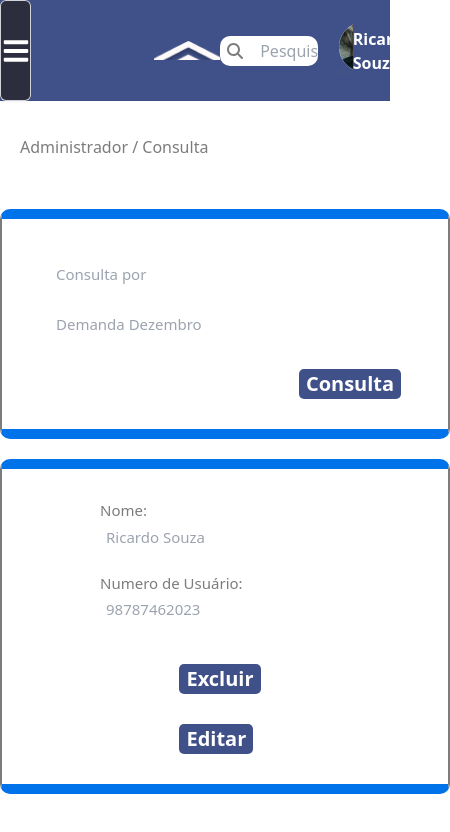
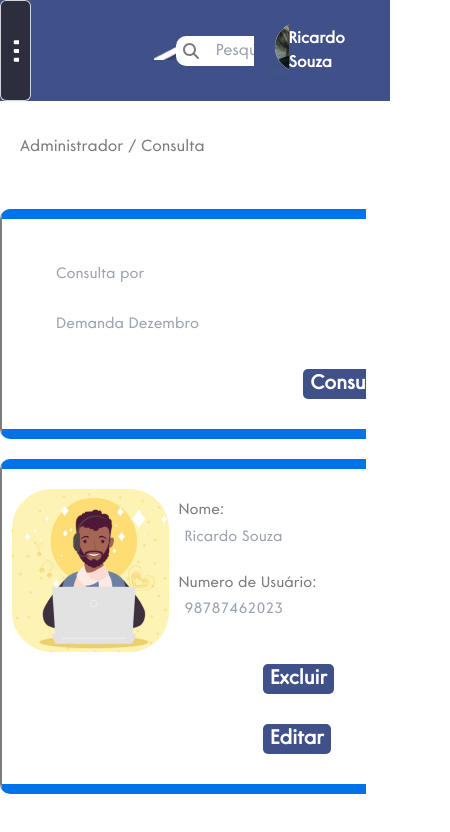
Before and after one commit to MamukaSenai/React-Mamuka, a React (Vite) app: page /admconsulta in a window 390 px wide. Shown: the top 832 px of the page, 450 px wide, since content can reach past the window. Built offline with nearby package versions, Linux system fonts and the light colour scheme.

Commit message:
adicionando a imagem, página finalizada, futuramente, falta só as funcionalidades e a responsividade

```diff
--- a/src/index.css
+++ b/src/index.css
@@ -7,6 +7,8 @@
     padding: 0;
     box-sizing: border-box;
     resize: none;
+    overflow: hidden;
+    font-family: "Core Sans G";
 }
 @font-face {
     font-family: "Core Sans G";
--- a/src/pages/Administrador/Consulta/index.tsx
+++ b/src/pages/Administrador/Consulta/index.tsx
@@ -1,12 +1,13 @@
 import "./style.css"
-
+import PessoaCadastro from "../../../assets/PessoaCadastro.png"
 export default function AdministradorConsulta() {
     return (
             <main>
                 <section className="right">
                     <form className="formi">
                         <div className="perfil_img">
-                            {/* <img src="../img/PessoaCadastro.png" alt="#" /> */}
+                            <img src={PessoaCadastro} alt="#" />
+
                         </div>
                         <div className="formulario">
                             <div className="label_mail">
--- a/src/pages/Administrador/Consulta/style.css
+++ b/src/pages/Administrador/Consulta/style.css
@@ -30,7 +30,7 @@
 } */
 
 .perfil_img {
-    background-image: url("../../../assets/PessoaCadastro.png") no-repeat ;
+    /* background-image: url("../../../assets/PessoaCadastro.png") no-repeat ; */
     /* height: 100px; */
 }
 .formulario{
```
